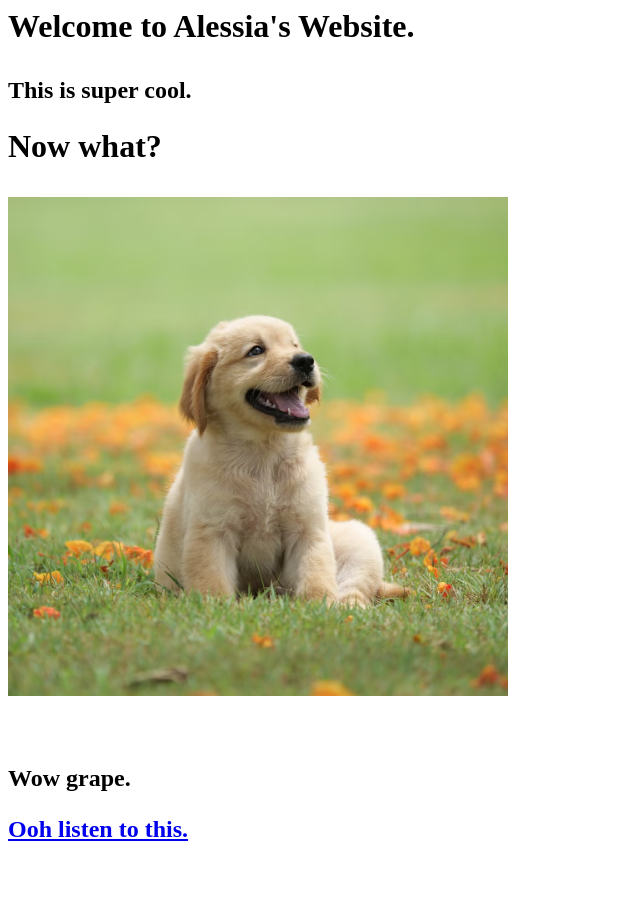
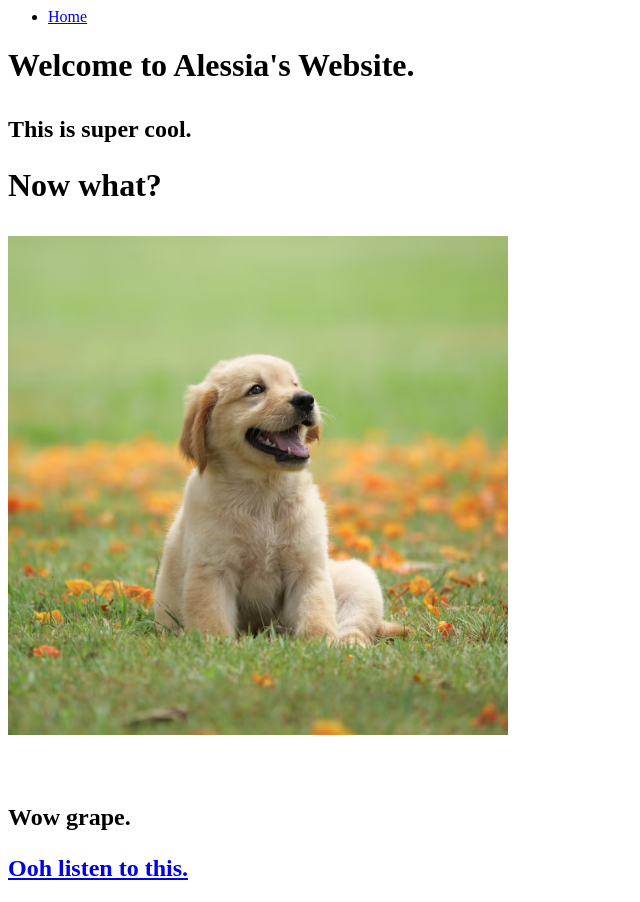
Before and after one commit to alessiahuma/HTML_Website, a plain HTML site: page index.html in a window 1280 px wide. Shown: the whole page, without its empty margins (0-640 px from the left). Before the commit the page ends 863 px from the top, so only its background shows below. Drawn offline with Linux system fonts and the light colour scheme.

Commit message:
Updadted index

```diff
--- a/index.html
+++ b/index.html
@@ -5,6 +5,9 @@
 		</title>
 	</head>
 	<body>
+	<ul>
+		<li><a href="index.html">Home</a></li?>
+	</ul>
 		<h1>Welcome to Alessia's Website.
 		<p>
 			<h2>This is super cool.
```
